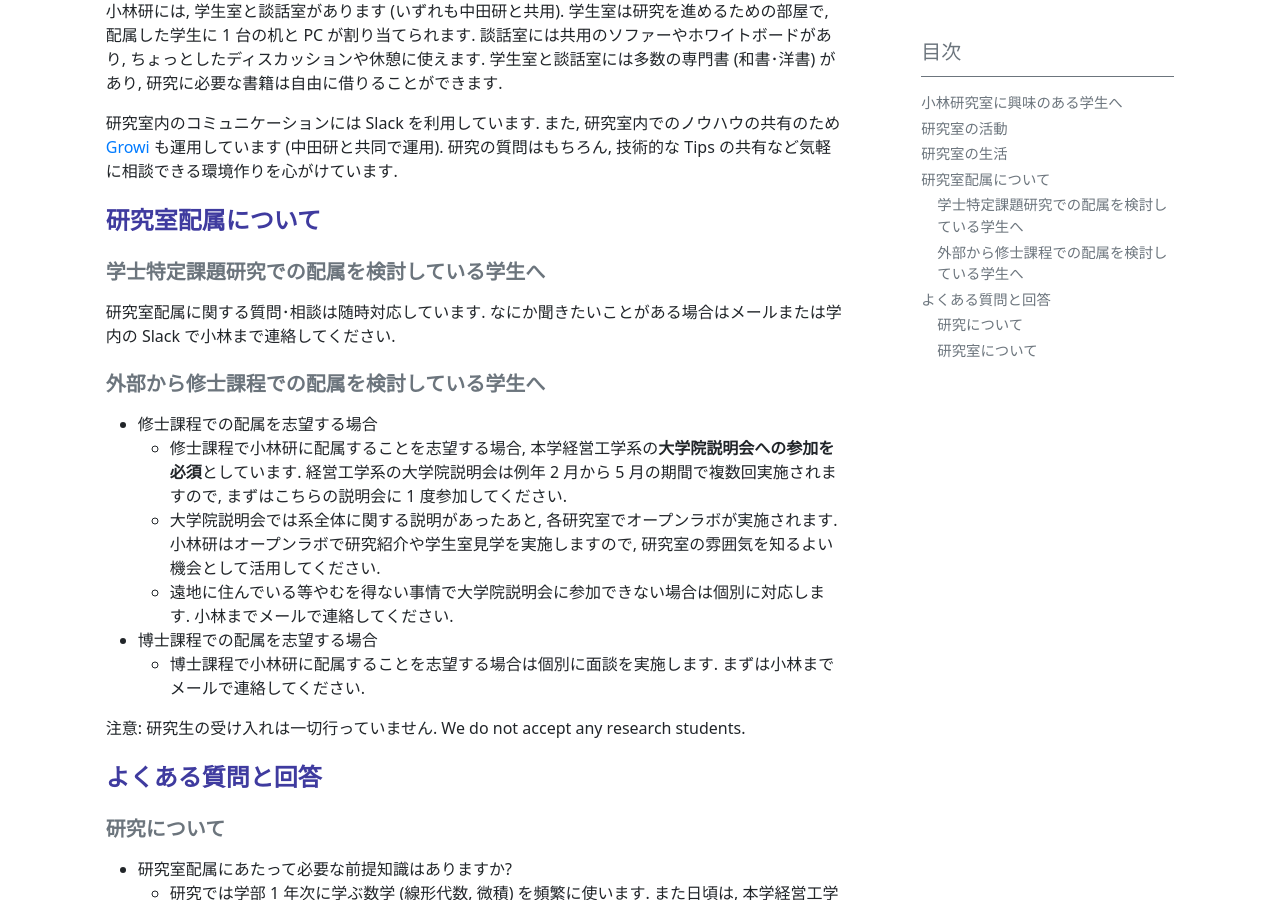
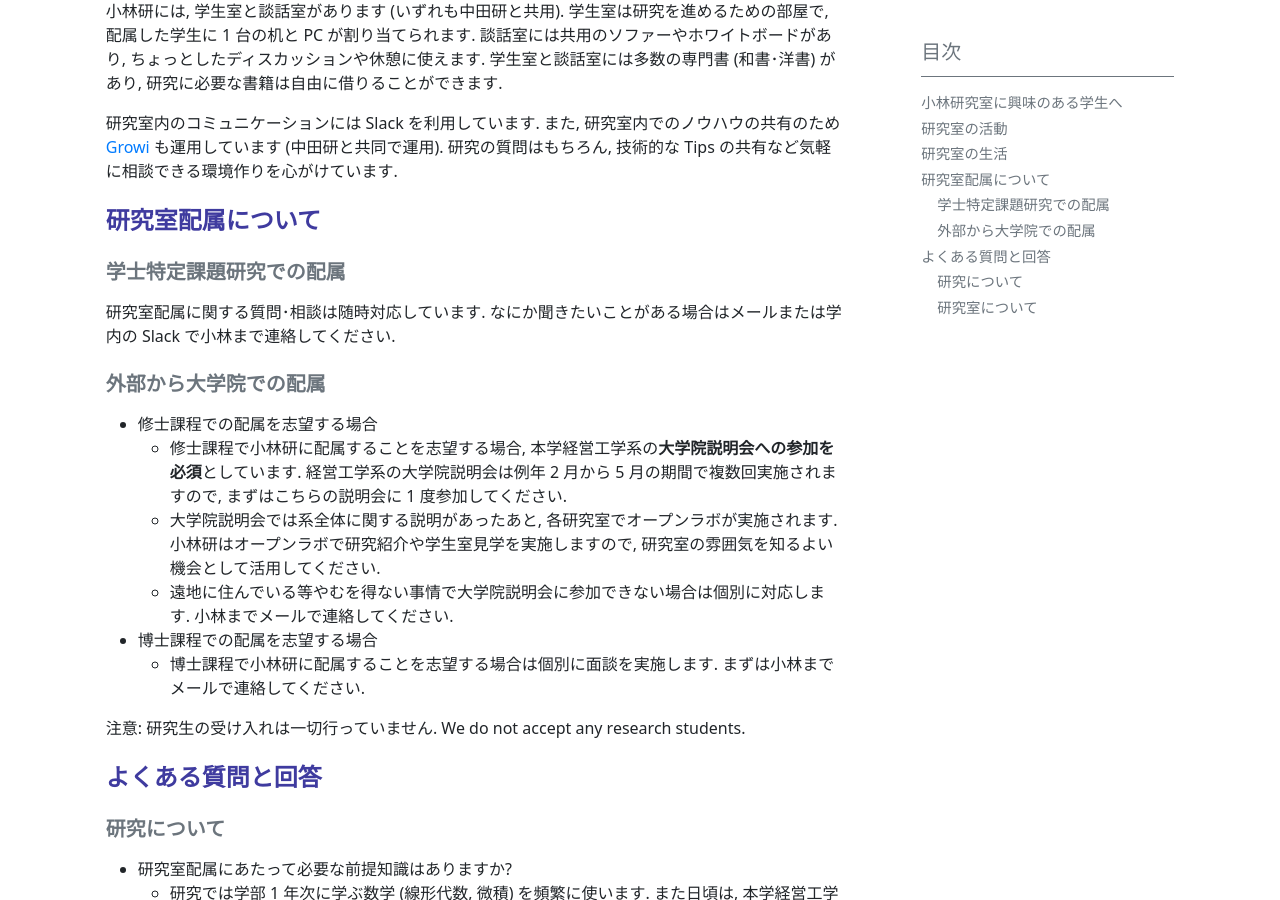
Before and after one commit to isct-koba-lab/isct-koba-lab.github.io, a Jekyll site: the page built from pages/for-students.md, in a window 1280 px wide and 900 px high, scrolled down 1002 px. Built offline with Jekyll 4.4.1, drawn with Linux system fonts in a browser that asks for light colours.

Commit message:
for students

```diff
--- a/pages/for-students.md
+++ b/pages/for-students.md
@@ -40,11 +40,11 @@ toc: true
 
 ## 研究室配属について
 
-### 学士特定課題研究での配属を検討している学生へ
+### 学士特定課題研究での配属
 
 研究室配属に関する質問･相談は随時対応しています. なにか聞きたいことがある場合はメールまたは学内の Slack で小林まで連絡してください.
 
-### 外部から修士課程での配属を検討している学生へ
+### 外部から大学院での配属
 
 - 修士課程での配属を志望する場合
   - 修士課程で小林研に配属することを志望する場合, 本学経営工学系の**大学院説明会への参加を必須**としています. 経営工学系の大学院説明会は例年 2 月から 5 月の期間で複数回実施されますので, まずはこちらの説明会に 1 度参加してください.
```
